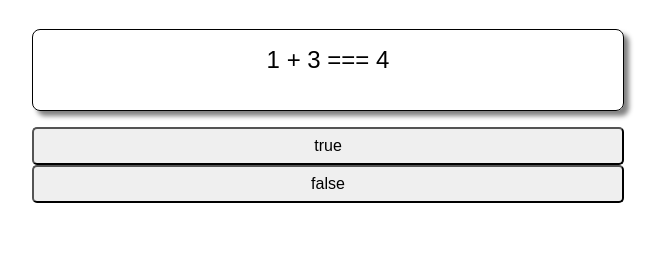
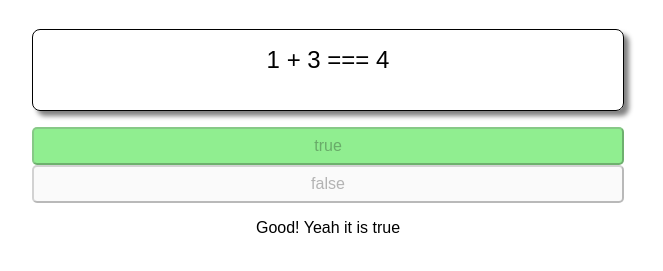
Before and after one commit to MoonAmon/WebRepo, a plain HTML site: page javascript/first-steps/Quiz.js.html in a window 1280 px wide. Both pictures are taken after a click on the button "true". Shown: the part 165-436 px from the top of the page, without its empty margins (312-975 px from the left). Drawn offline with Linux system fonts and the light colour scheme.

Commit message:
quiz game complete

```diff
--- a/javascript/first-steps/Quiz.js.html
+++ b/javascript/first-steps/Quiz.js.html
@@ -78,18 +78,11 @@
 
   <script type="text/javascript">
 
-
-    // TODO 1: Declare & assign variables pointing to the corresponding element(s)
-    // statement should be the "statement" div
-    // optionButtons should be all the elements within the "options" div
-    // explanation should be the "explanation" div
     const statement = document.getElementById('statement');
-    const options = document.getElementsByTagName('options');
+    const options = document.querySelectorAll('#options button');
     const explanation = document.getElementById('explanation');
 
 
-    // TODO 2: Declare & assign a variable called fact
-    // Its value should be an object with a statement, true/false answer, and explanation
     const fact = {
       statement: '1 + 3 === 4',
       answer: true,
@@ -97,36 +90,37 @@
     }
 
 
-    // TODO 3: Set the text of the statement element to the fact's statement
     statement.textContent = fact.statement;
 
 
-    // TODO 4: Declare disable & enable functions to set or remove the "disabled" attribute from a given button element
-    // disable(button) should set the button element's attribute "disabled" to the value ""
-    // enable(button) should remove the attribute "disabled" from the button element
     const disable = (button) => {
-        button.setAttribute('disabled', '')
+        button.setAttribute('disabled', '');
+    }
+
+    const enable = (button) => {
+        button.removeAttribute('disabled');
+    }
+
+    const isCorrect = (guessString) => {
+        return guessString === fact.answer.toString();
     }
 
 
-    // TODO 5: Declare an isCorrect function that compares a guess to the right answer
-    // isCorrect(guess) should return true if the guess matches the fact's answer
+    for (const option of options) {
+       option.addEventListener('click', (e) => {
+          explanation.textContent = fact.explanation;
 
+           for (const option of options) {
+              disable(option);
+           }
 
-
-    // TODO 6A: Use a for loop to add a click event listener to each of the optionButtons
-            // TODO 6B: Within the event handler function, display the fact's explanation by setting the text of the explanation element
-
-
-            // TODO 7: Within the event handler function,
-            // Use a for loop to disable all the option buttons
-
-
-            // TODO 8: Within the event handler function,
-            // Get the guessed value from the clicked button
-            // Use a conditional to compare the guess to the fact's answer
-            // and add the "correct"/"incorrect" class as appropriate
-
+           if (isCorrect(option.value)) {
+               option.classList.add("correct");
+           } else {
+               option.classList.add("incorrect");
+           }
+       })
+    }
 
 
   </script>
```
